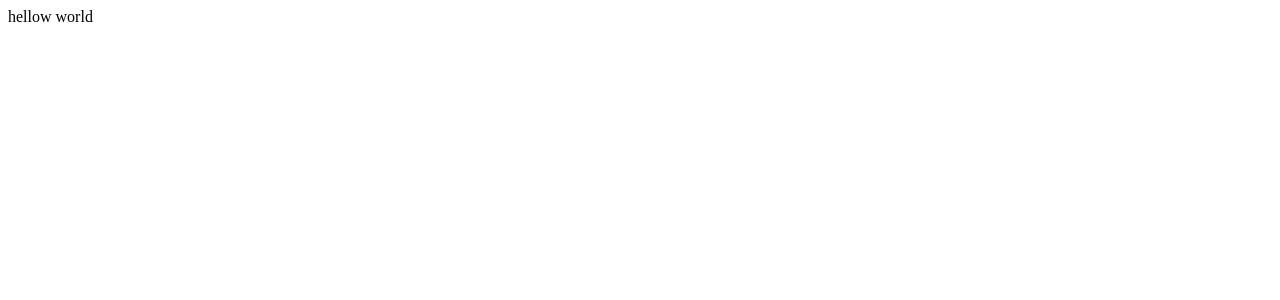
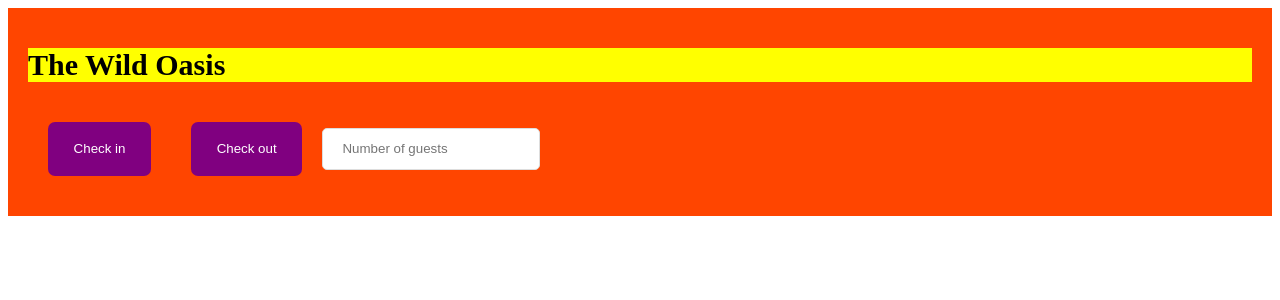
Before and after one commit to RodrigoSierraV/the_wild_oasis, a React (Vite) app: page / in a window 1280 px wide. Shown: the top 300 px of the page. Built offline with nearby package versions, Linux system fonts and the light colour scheme.

Commit message:
introduce styled components

```diff
--- a/src/App.jsx
+++ b/src/App.jsx
@@ -1,8 +1,42 @@
+import styled from "styled-components"
+
+const H1 = styled.h1`
+  font-size: 30px;
+  font-weight: 600;
+  background-color: yellow;
+`;
+
+const Button = styled.button`
+  font-size: 1.4 rem;
+  padding: 1.2rem 1.6rem;
+  font-weight: 500;
+  border: none;
+  border-radius: 7px;
+  background-color: purple;
+  color: white;
+  cursor: pointer;
+  margin: 20px;
+`;
+
+const Input = styled.input`
+  border: 1px solid #ddd;
+  border-radius: 5px;
+  padding: 0.8rem 1.2rem;
+`;
+
+const StyledApp = styled.main`
+  background-color: orangered;
+  padding: 20px;
+`;
+
 function App() {
   return (
-    <div>
-      hellow world
-    </div>
+    <StyledApp>
+      <H1>The Wild Oasis</H1>
+      <Button onClick={() => alert("Check in")}>Check in</Button>
+      <Button onClick={() => alert("Check out")}>Check out</Button>
+      <Input type="number" placeholder="Number of guests" />
+    </StyledApp>
   )
 }
 
```
